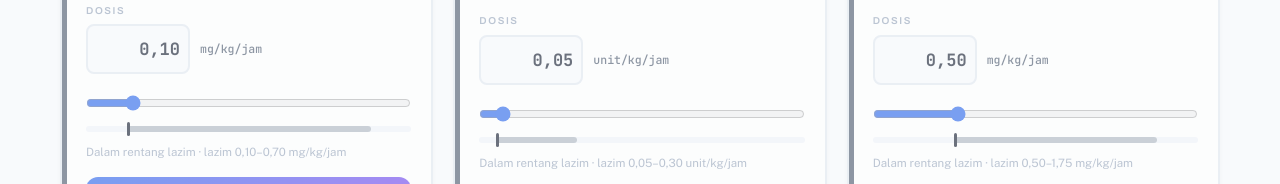
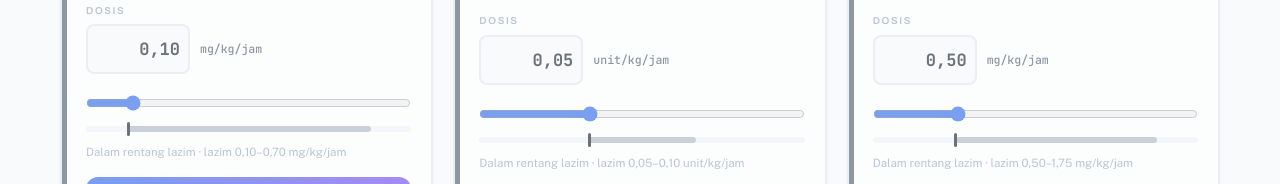
Before and after one commit to lailatussiyamu-cmd/PediDrip, a plain HTML site: page index.html in a window 1280 px wide. Shown: the part 5873-6057 px from the top of the page. Drawn offline with nearby package versions, Linux system fonts and the light colour scheme.

Commit message:
Update index.html

```diff
--- a/index.html
+++ b/index.html
@@ -478,7 +478,7 @@ const DRUGS = [
 /* --- endokrin / metabolik --- */
   { id:"insulin", badge:"horm", nama:"Insulin", klass:"Hormon — kontrol glukosa", band:"var(--diur)", grup:"lain",
     amtUnit:"unit", numer:"unit", perMin:false, conv:1,
-    lo:0.05, hi:0.3, cap:1, step:0.01, start:0.05, tstep:0.05,
+    lo:0.05, hi:0.1, cap:0.15, step:0.01, start:0.05, doses:[0.05,0.06,0.07,0.08,0.09,0.1],
     presets:[
       {t:"1 unit/mL — 50 unit dalam 50 mL", amt:50, ml:50},
       {t:"0,5 unit/mL — 25 unit dalam 50 mL", amt:25, ml:50},
```
